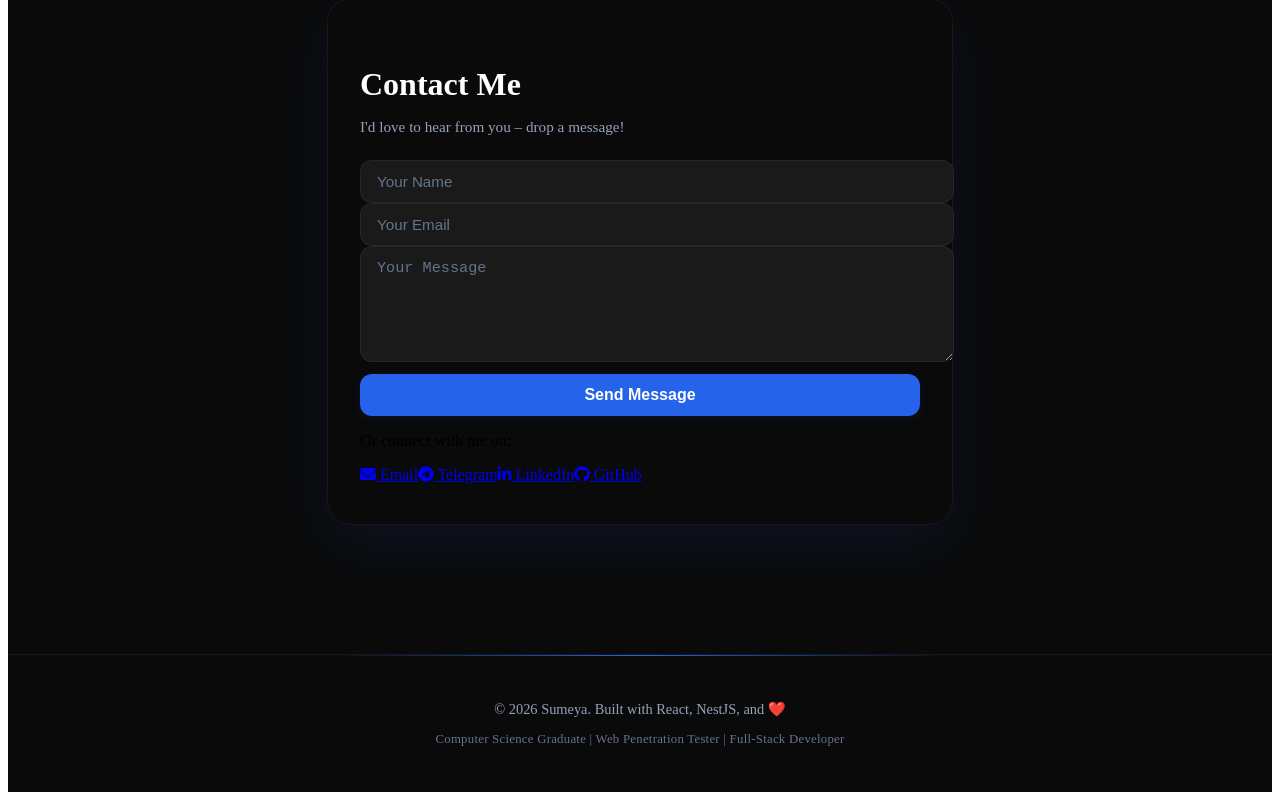
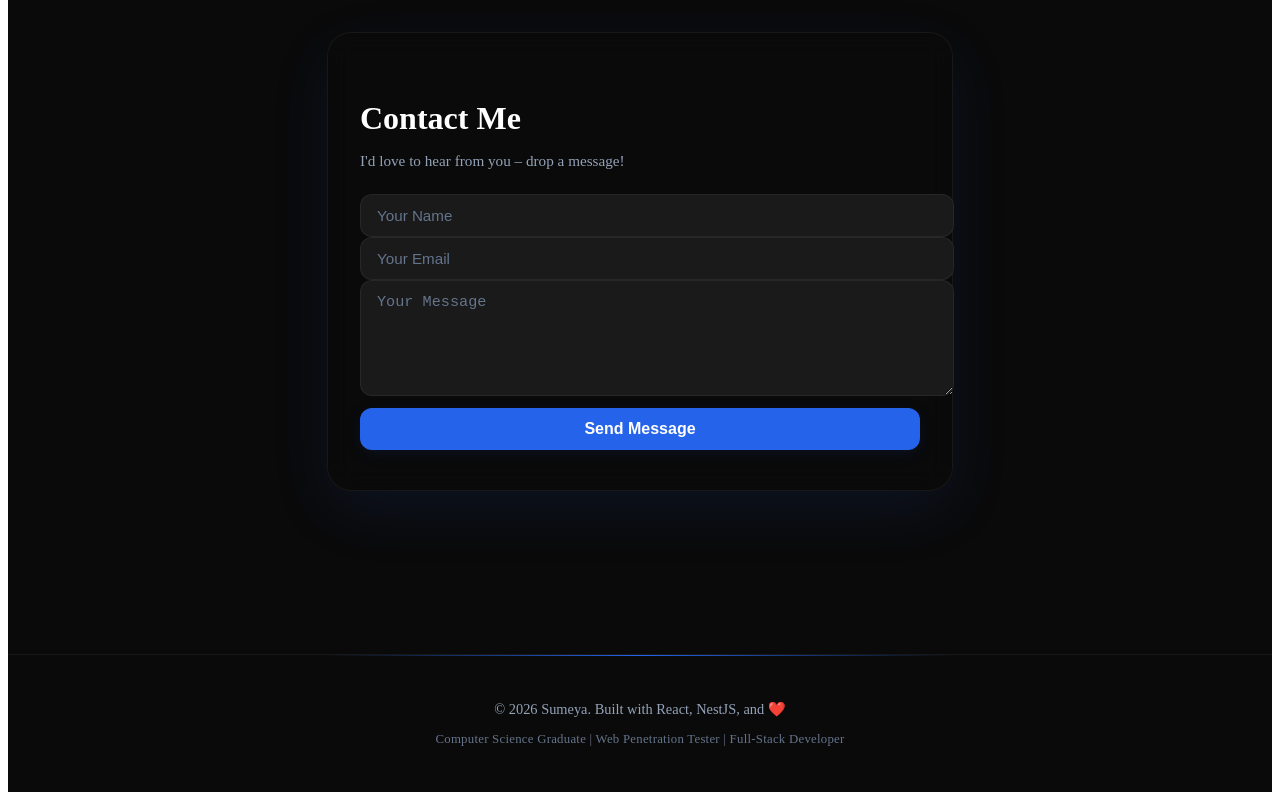
Before and after one commit to sumsabit/portfolio, a React (Vite) app in the folder client/: page / in a window 1280 px wide. Shown: the part 2429-3229 px from the top of the page. Built offline with nearby package versions, Linux system fonts and the light colour scheme; no server answers.

Commit message:
fix contact section

```diff
--- a/client/src/components/Contact.jsx
+++ b/client/src/components/Contact.jsx
@@ -73,42 +73,10 @@ export default function Contact() {
           </button>
         </form>
 
-        <div className="contact-social-links">
-          <p className="contact-social-text">Or connect with me on:</p>
-          <div className="contact-social-icons">
-            <a
-              href="mailto:sumeyasabit1@gmail.com"
-              className="social-icon email"
-            >
-              <i className="fas fa-envelope"></i> Email
-            </a>
-            <a
-              href="https://t.me/yourusername"
-              target="_blank"
-              rel="noopener noreferrer"
-              className="social-icon telegram"
-            >
-              <i className="fab fa-telegram-plane"></i> Telegram
-            </a>
-            <a
-              href="https://linkedin.com/in/sumeya-sabit-siraj"
-              target="_blank"
-              rel="noopener noreferrer"
-              className="social-icon linkedin"
-            >
-              <i className="fab fa-linkedin-in"></i> LinkedIn
-            </a>
-            <a
-              href="https://github.com/sumsabit"
-              target="_blank"
-              rel="noopener noreferrer"
-              className="social-icon github"
-            >
-              <i className="fab fa-github"></i> GitHub
-            </a>
-          </div>
+
+
         </div>
       </div>
-    </div>
+
   );
 }
```
